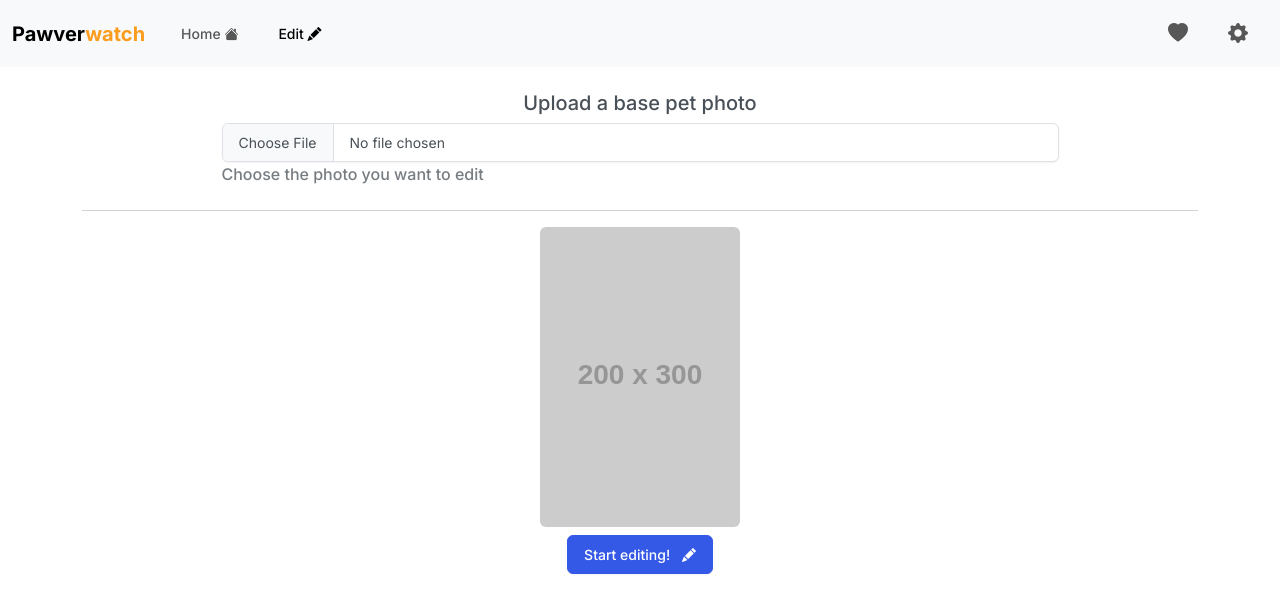
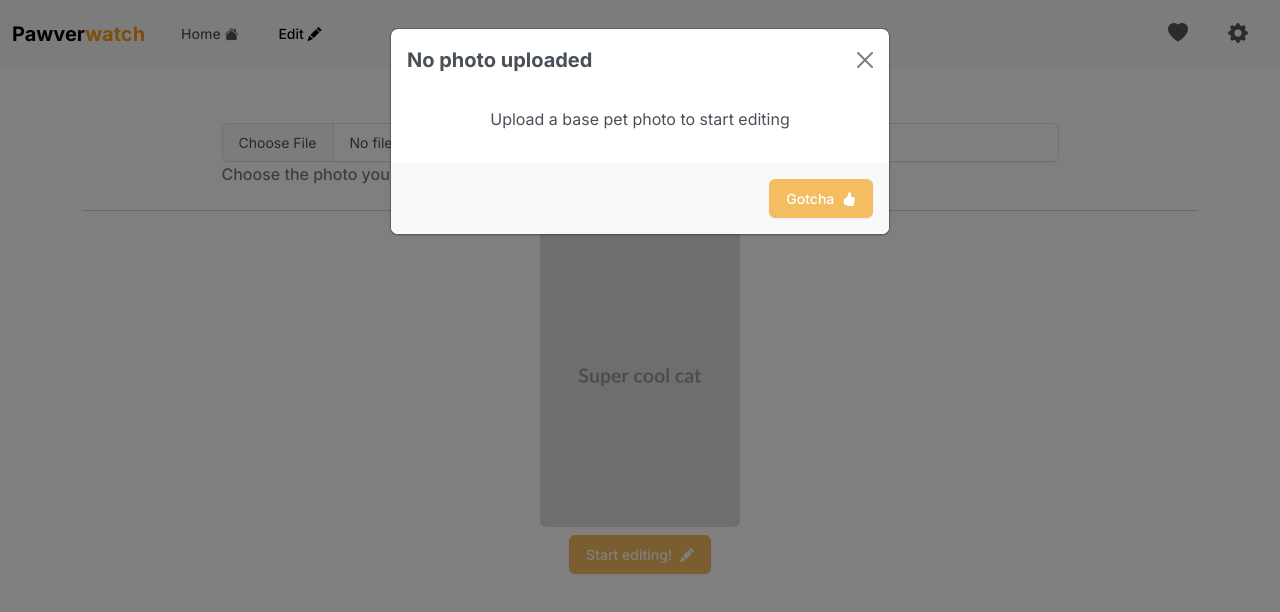
Before and after one commit to ThaiDuongVu/pawverwatch, a Next.js app: page /edit in a window 1280 px wide. Both pictures are taken after a click on the button "Start editing!". Shown: the top 612 px of the page. Built offline with nearby package versions, Linux system fonts and the light colour scheme.

Commit message:
Add custom modal

```diff
--- /dev/null
+++ b/src/components/custom-modal.tsx
@@ -0,0 +1,30 @@
+import { ReactElement } from "react";
+
+type CustomModalProps = {
+  name: string;
+  title: string;
+  content: ReactElement;
+}
+
+const CustomModal = ({ name, title, content }: CustomModalProps) => {
+  return (
+    <div className="modal fade" id={name} tabIndex={-1} aria-labelledby="modalLabel" aria-hidden="true">
+      <div className="modal-dialog">
+        <div className="modal-content">
+          <div className="modal-header">
+            <h1 className="modal-title fs-5" id="modalLabel"><strong>{title}</strong></h1>
+            <button type="button" className="btn-close" data-bs-dismiss="modal" aria-label="Close"></button>
+          </div>
+          <div className="modal-body">
+            {content}
+          </div>
+          <div className="modal-footer">
+            <button type="button" className="btn btn-warning" data-bs-dismiss="modal">Gotcha <i className="bi bi-hand-thumbs-up-fill ms-1"></i></button>
+          </div>
+        </div>
+      </div>
+    </div>
+  );
+};
+
+export default CustomModal;
--- a/src/helper.ts
+++ b/src/helper.ts
@@ -1,7 +1,9 @@
+// Generate a random integer between a range
 export const randomInt = (min: number, max: number) => {
   return Math.floor(Math.random() * (max - min + 1)) + min;
 };
 
+// Generate an array of random integers between a range
 export const randomIntArray = (length: number, min: number, max: number) => {
   const uniqueNumbers = new Set<number>();
   while (uniqueNumbers.size < length) {
--- a/src/pages/_document.tsx
+++ b/src/pages/_document.tsx
@@ -4,7 +4,7 @@ const Document = () => {
   return (
     <Html lang="en" data-scroll-behavior="smooth">
       <Head />
-      <body>
+      <body data-bs-theme="light">
         {/* TODO: Dark mode */}
         <Main />
         <NextScript />
--- a/src/pages/edit.tsx
+++ b/src/pages/edit.tsx
@@ -1,7 +1,8 @@
 import { SyntheticEvent, useState } from "react";
+import Image from "next/image";
 import NavBar from "@/components/navbar";
 import DefaultHead from "@/components/default-head";
-import Image from "next/image";
+import CustomModal from "@/components/custom-modal";
 
 const Edit = () => {
   const [editState, setEditState] = useState("upload");
@@ -12,16 +13,43 @@ const Edit = () => {
   //#region Base image upload
 
   const [baseImageFile, setBaseImageFile] = useState<File | null>(null);
-  const [baseImageURL, setBaseImageURL] = useState("https://placehold.co/200x300.png?text=Super+cool+cat");
+  const [baseImageURL, setBaseImageURL] = useState("/images/placeholder2.png");
 
-  const uploadForm = () => {
+  const uploadDisplay = () => {
     return (
-      <form className="w-75 mx-auto" id="upload-form">
-        <h5 className="text-center">Upload a base pet photo</h5>
-        <input className="form-control" type="file" accept="image/*" id="imageInput" name="imageInput" onChange={onBaseImageChange}></input>
-        <label htmlFor="imageInput" className="form-label text-body-secondary">Choose the photo you want to edit</label>
-        <br />
-      </form>
+      <div className="container">
+        <h5 className="text-center"><strong>Upload a base pet photo</strong></h5>
+        {/* Upload form */}
+        <form className="w-75 mx-auto" id="upload-form">
+          <input className="form-control" type="file" accept="image/*" id="imageInput" name="imageInput" onChange={onBaseImageChange}></input>
+          <label htmlFor="imageInput" className="form-label text-body-secondary">Choose the photo you want to edit</label>
+          <br />
+        </form>
+        <hr />
+        {/* Preview */}
+        <div className="text-center">
+          <Image className="img-fluid rounded" src={baseImageURL} alt="Preview" width={200} height={300} placeholder="blur" blurDataURL="automatic" />
+          <br />
+          {
+            baseImageFile
+              ?
+              <button
+                type="button"
+                className="btn btn-warning m-2"
+                onClick={
+                  () => {
+                    if (!baseImageFile) return;
+                    setEditState("remove-bg");
+                  }
+                }>
+                Start editing! <i className="bi bi-pencil-fill ms-1"></i>
+              </button>
+              :
+              <button type="button" className="btn btn-warning m-2" data-bs-toggle="modal" data-bs-target="#uploadErrorModal">Start editing! <i className="bi bi-pencil-fill ms-1"></i></button>
+          }
+          <CustomModal name="uploadErrorModal" title="No photo uploaded" content={<p>Upload a base pet photo to start editing</p>} />
+        </div>
+      </div>
     )
   };
 
@@ -39,15 +67,7 @@ const Edit = () => {
     switch (editState) {
       case "upload":
         return (
-          <div className="container">
-            {uploadForm()}
-            <hr />
-            <div className="text-center">
-              <Image className="img-fluid rounded" src={baseImageURL} alt="Preview" width={200} height={300} placeholder="blur" blurDataURL="automatic" />
-              <br />
-              <button type="button" className="btn btn-primary m-2">Start editing! <i className="bi bi-pencil-fill ms-2"></i></button>
-            </div>
-          </div>
+          uploadDisplay()
         );
 
       case "remove-bg":
--- a/src/pages/index.tsx
+++ b/src/pages/index.tsx
@@ -32,7 +32,6 @@ const Home = () => {
         <hr />
 
         <h5>Here are some examples:</h5>
-        <br />
         <div>
           <div className="row">
             {
@@ -46,11 +45,10 @@ const Home = () => {
             }
           </div>
         </div>
-        <br />
         <hr />
 
         <p>I&apos;ve seen enough, let&apos;s
-          <span><Link type="button" className="btn btn-primary ms-2" href="/edit">Edit <i className="bi bi-pencil-fill ms-2"></i></Link></span>
+          <span><Link type="button" className="btn btn-warning ms-2" href="/edit">Edit <i className="bi bi-pencil-fill ms-1"></i></Link></span>
         </p>
       </div>
     </div>
```
Also changed, not shown: next-env.d.ts, public/images/placeholder.png (added), public/images/placeholder2.png (added).
